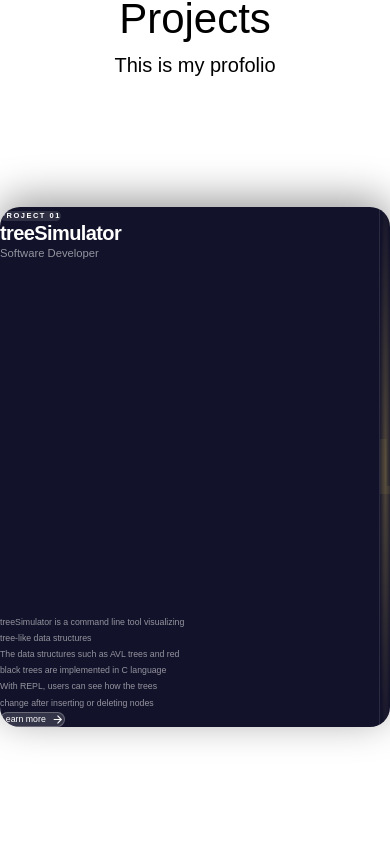
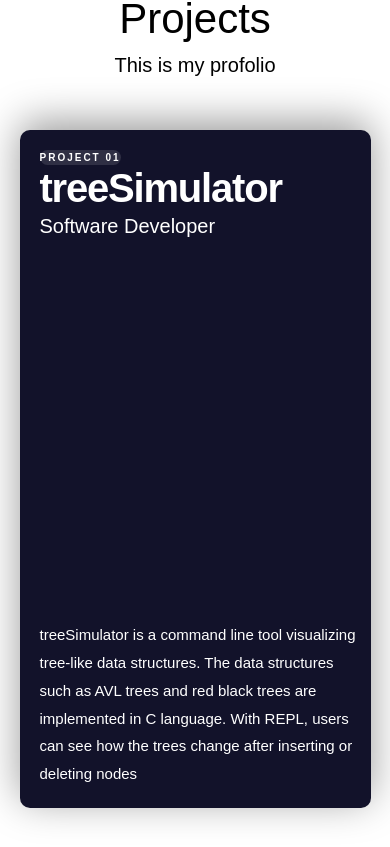
Before and after one commit to Zyndesu233/AboutMe, a React (Vite) app: page / in a window 390 px wide. Shown: the part 857-1704 px from the top of the page. Built offline with nearby package versions, Linux system fonts and the light colour scheme.

Commit message:
fix: fixed bug in Projects

```diff
--- a/src/components/ProjectCardStack.tsx
+++ b/src/components/ProjectCardStack.tsx
@@ -4,7 +4,7 @@ export interface CardData {
 	id: number;
 	projectName: string;
 	role: string;
-  description: string[];
+	description: string;
 	bgColor: string;
 	accentColor: string;
 }
@@ -18,11 +18,7 @@ const PROJECTS: CardData[] = [
 		id: 1,
 		projectName: "treeSimulator",
 		role: "Software Developer",
-    description: [
-      "treeSimulator is a command line tool visualizing tree-like data structures",
-      "The data structures such as AVL trees and red black trees are implemented in C language",
-      "With REPL, users can see how the trees change after inserting or deleting nodes",
-    ],
+		description: "treeSimulator is a command line tool visualizing tree-like data structures. The data structures such as AVL trees and red black trees are implemented in C language. With REPL, users can see how the trees change after inserting or deleting nodes",
 		bgColor: "#12122a",
 		accentColor: "#f0d060",
 	},
@@ -30,11 +26,7 @@ const PROJECTS: CardData[] = [
 		id: 2,
 		projectName: "XXX Paper",
 		role: "Full Stack Developer",
-    description: [
-      "XXX Paper is a web-based AI essay marking agent",
-      "The prototype was constructed with Express.js library, EJS view engine, and MongoDB database",
-      "It is reconstructed in the Next.js framework later",
-    ],
+		description: "XXX Paper is a web-based AI essay marking agent. The prototype was constructed with Express.js library, EJS view engine, and MongoDB database. It is reconstructed in the Next.js framework later",
 		bgColor: "#6b1440",
 		accentColor: "#e8a0c8",
 	},
@@ -42,26 +34,20 @@ const PROJECTS: CardData[] = [
 		id: 3,
 		projectName: "Cultural Dessert",
 		role: "Front-end Developer",
-    description: [
-      "Cultural Dessert is a single page application allowing user to search for cultural activities",
-      "Responsible for front-end development using React framework with React Router and Typescript",
-    ],
+		description: "Cultural Dessert is a single page application allowing user to search for cultural activities. Responsible for front-end development using React framework with React Router and Typescript.",
 		bgColor: "#1b5e96",
 		accentColor: "#7ec8f5",
 	},
 ];
 
-const PEEK_VH = 5; // vh of each old card that stays visible
-
 function ProjectCard({ card }: { card: CardData }) {
-  const textMuted = "rgba(255,255,255,0.55)";
 	const border = "rgba(255,255,255,0.1)";
 
 	return (
 		<div
-      className="card-inner relative w-full overflow-hidden rounded-[20px]"
+			className="card-inner relative w-9/10 place-self-center overflow-hidden rounded-[1rem] h-5/9"
 			style={{
-        height: 520,
+				padding: "2rem",
 				backgroundColor: card.bgColor,
 				boxShadow: "0 -8px 40px rgba(0,0,0,0.4)",
 				display: "flex",
@@ -74,56 +60,25 @@ function ProjectCard({ card }: { card: CardData }) {
 			>
 				<div>
 					<span
-            className="inline-block text-xs font-semibold tracking-[0.2em] uppercase px-3 py-1 rounded-full mb-6"
+						className="inline-block text-[1rem] font-semibold tracking-[0.2em] uppercase px-3 py-1 rounded-full mb-6"
 						style={{ color: "#fff", background: "rgba(255,255,255,0.12)" }}
 					>
 						Project {("0" + card.id).slice(-2)}
 					</span>
 
-          <h2
-            className="font-extrabold leading-[1.15] tracking-[-0.03em] mb-3"
-            style={{ fontSize: "clamp(2rem, 3vw, 2.8rem)", color: "#fff" }}
-          >
+					<h2 className="font-extrabold leading-[1.15] tracking-[-0.03em] mb-3 text-[4rem] text-white">
 						{card.projectName}
 					</h2>
 
-          <p className="text-lg font-light" style={{ color: textMuted }}>
+					<p className="font-light text-[2rem] text-white">
 						{card.role}
 					</p>
 				</div>
 
 				<div>
-          <ul className="mb-7 space-y-2">
-            {card.description.map((line, idx) => (
-              <li
-                key={idx}
-                className="text-sm leading-[1.85] max-w-[38ch]"
-                style={{ color: textMuted }}
-              >
-                {line}
-              </li>
-            ))}
+					<ul className="mb-7 space-y-2 text-[1.5rem] leading-[1.85] max-w-[38ch] text-white">
+						{card.description}
 					</ul>
-
-          <button
-            className="inline-flex items-center gap-2 text-sm font-medium px-5 py-[9px] rounded-full border cursor-pointer"
-            style={{
-              color: "#fff",
-              background: "rgba(255,255,255,0.15)",
-              borderColor: "rgba(255,255,255,0.25)",
-            }}
-            onMouseOver={(e) =>
-              (e.currentTarget.style.background = "rgba(255,255,255,0.25)")
-            }
-            onMouseOut={(e) =>
-              (e.currentTarget.style.background = "rgba(255,255,255,0.15)")
-            }
-          >
-            Learn more
-            <svg width="13" height="13" viewBox="0 0 24 24" fill="none" stroke="currentColor" strokeWidth="2" aria-hidden="true">
-              <path d="M5 12h14M12 5l7 7-7 7" />
-            </svg>
-          </button>
 				</div>
 			</div>
 
@@ -165,7 +120,7 @@ export default function ProjectCardStack({
 	const { containerRef, CARD_HEIGHT, SCROLL_DISTANCE } = useCardStack(cards.length);
 
 	return (
-    <div style={{ paddingTop: "15vh", paddingBottom: "20vh" }}>
+		<div className="py-[3rem]">
 			<div ref={containerRef} className="relative w-full">
 				{cards.map((card, i) => (
 					<div
@@ -173,9 +128,9 @@ export default function ProjectCardStack({
 						className="card-wrapper relative w-full"
 						id={`card-${i}`}
 						style={{
-              height: CARD_HEIGHT + SCROLL_DISTANCE, // same for ALL cards
+							height: CARD_HEIGHT + SCROLL_DISTANCE,
 							position: "sticky",
-              top: 0,             // ← ALL cards stick at top: 0
+							top: `${(i + 1) * 1.5 + 3}rem`,
 							zIndex: i + 1,
 						}}
 					>
--- a/src/components/Projects.tsx
+++ b/src/components/Projects.tsx
@@ -4,7 +4,7 @@ const Projects = () => {
     return (
         <div className="h-dvh">
             <h2 className="text-[4.2rem] text-center">Projects</h2>
-            <h3 className="text-[2rem] text-center">This is my profolio</h3>
+            <h3 className="text-[2rem] text-center" style={{marginBottom: "5rem"}}>This is my profolio</h3>
             <ProjectCardStack />
         </div>
     )
--- a/src/hooks/useCardStack.ts
+++ b/src/hooks/useCardStack.ts
@@ -1,6 +1,7 @@
-import { useEffect, useRef } from "react";
+import { useRef } from "react";
 import gsap from "gsap";
 import { ScrollTrigger } from "gsap/ScrollTrigger";
+import { useGSAP } from "@gsap/react";
 
 gsap.registerPlugin(ScrollTrigger);
 
@@ -10,7 +11,7 @@ export const SCROLL_DISTANCE = 700;
 export function useCardStack(count: number) {
 	const containerRef = useRef<HTMLDivElement>(null);
 
-  useEffect(() => {
+	useGSAP(() => {
 		const container = containerRef.current;
 		if (!container) return;
 
@@ -21,25 +22,28 @@ export function useCardStack(count: number) {
 			container.querySelectorAll<HTMLElement>(".card-inner")
 		);
 
+		// Create a sentinel element to act as the trigger for the last card
+		const sentinel = document.createElement("div");
+		sentinel.style.cssText = `
+    height: ${SCROLL_DISTANCE}px;
+    pointer-events: none;
+    aria-hidden: true;
+  `;
+		container.appendChild(sentinel);
+
 		const ctx = gsap.context(() => {
 			inners.forEach((inner, i) => {
-        const nextWrapper = wrappers[i + 1];
-        if (!nextWrapper) return; // last card never shrinks
-
-        const scaleEnd = 0.9 - i * 0.03;
-        // Shift card up so its top peeks above the next card
-        const yEnd = -(i + 1) * (CARD_HEIGHT * 0.06);
+				const trigger = wrappers[i + 1] ?? sentinel;
 
 				gsap.fromTo(
 					inner,
-          { scale: 1, y: 0 },
+					{ y: 0 },
 					{
-            scale: scaleEnd,
-            y: yEnd,
+						y: 0,
 						transformOrigin: "top center",
 						ease: "none",
 						scrollTrigger: {
-              trigger: nextWrapper,
+							trigger,
 							start: "top bottom",
 							end: "top top",
 							scrub: 0.6,
@@ -49,7 +53,10 @@ export function useCardStack(count: number) {
 			});
 		}, container);
 
-    return () => ctx.revert();
+		return () => {
+			sentinel.remove();
+			ctx.revert();
+		};
 	}, [count]);
 
 	return { containerRef, CARD_HEIGHT, SCROLL_DISTANCE };
```
Lines whose indentation alone changed are shown as unchanged.
